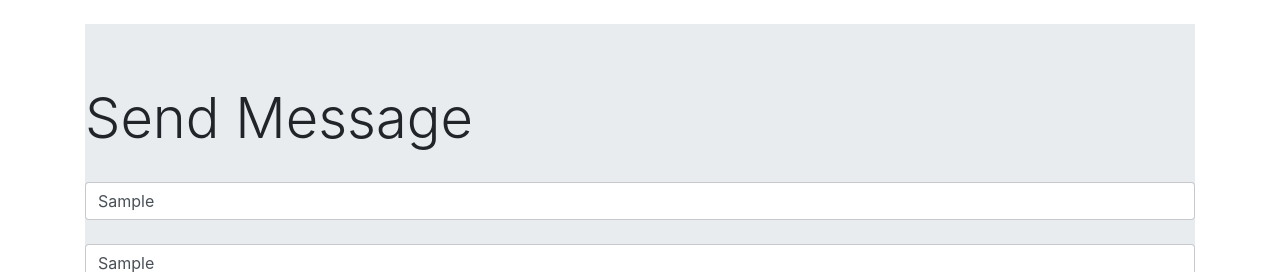
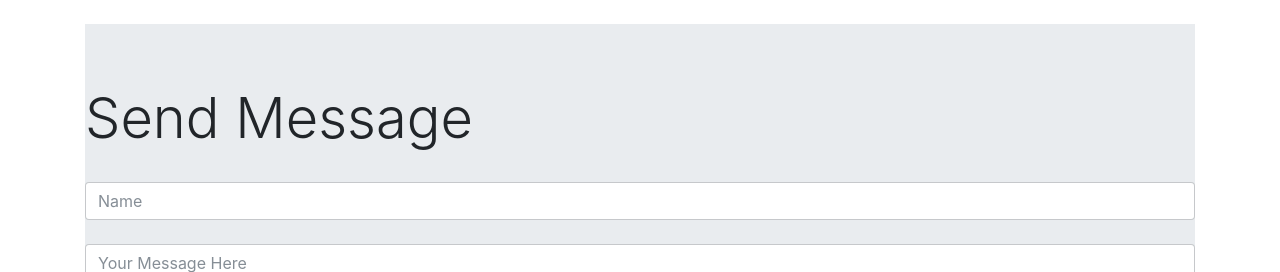
Before and after one commit to LionKarapet/Node-JS-Chat-App, a website: page index.html in a window 1280 px wide. Both pictures are taken after typing "Sample", "Sample" into the empty fields and a click on the button "Send". Shown: the top 272 px of the page. Drawn offline with nearby package versions, Linux system fonts and the light colour scheme; no server answers.

Commit message:
change value on send

```diff
--- a/index.html
+++ b/index.html
@@ -29,9 +29,9 @@
     $(() => {
         $("#send").click(()=>{
             sendMessage({name: $("#name").val(), message: $("#message").val()});
+            $("#name").val('');
+            $("#message").val('');
         });
-        $("#name").val('');
-        $("#message").val('');
         getMessages();
     })
 
```
